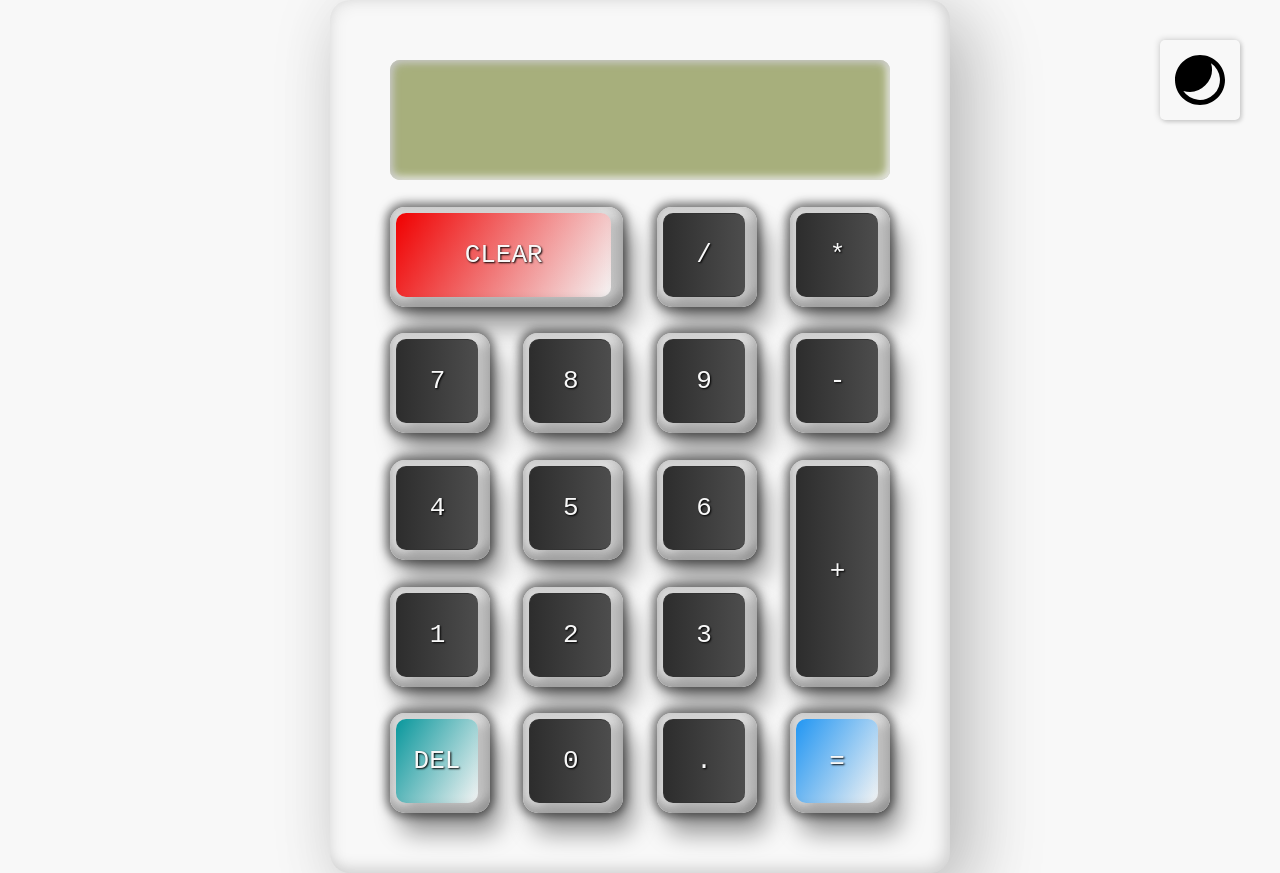
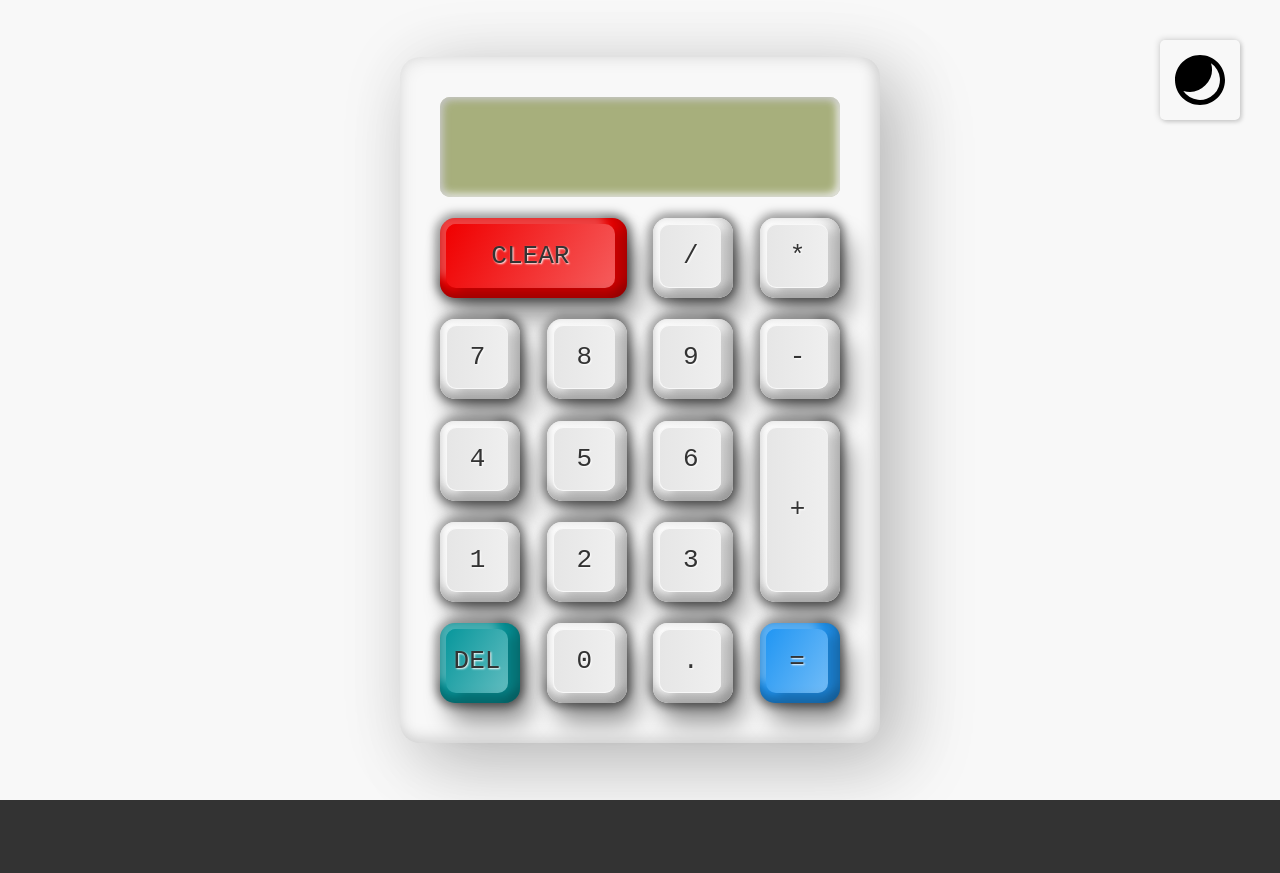
Before and after one commit to HendrixLyu/Calculator, a website built with Vite: page index.html in a window 1280 px wide. Both pictures are taken after a click on the picture 1200 px from the left and 80 px from the top of the page. After the commit the page ends 800 px from the top, so only its background shows below. Built offline with nearby package versions, Linux system fonts and the light colour scheme.

Commit message:
1st static version

```diff
--- a/main.js
+++ b/main.js
@@ -49,18 +49,18 @@ animation.switchTheme({ toDark: true });
 dom.toggle.sun.addEventListener("click", () => {
   animation.switchTheme({
     toDark: false,
-    switchBtnDuration: 0.4,
-    bgDuration: 1.0,
-    calcDuration: 0.8,
+    switchBtnDuration:0.6,
+    bgDuration: 1.5,
+    calcDuration: 0.5,
     calcDelay: 0.05,
   });
 });
 dom.toggle.moon.addEventListener("click", () => {
   animation.switchTheme({
     toDark: true,
-    switchBtnDuration: 0.4,
-    bgDuration: 1.0,
-    calcDuration: 0.8,
+    switchBtnDuration: 0.6,
+    bgDuration: 1.5,
+    calcDuration: 0.5,
     calcDelay: 0.05,
   });
 });
--- a/src/components/animation.js
+++ b/src/components/animation.js
@@ -133,19 +133,19 @@ class Animation {
     delay = 0,
   }) {
     const id = `#${btnInfo.id}`;
-    let bg = css.lightSpanBackgroundLinear;
+    let background = css.lightSpanBackgroundLinear;
     switch (btnInfo.id) {
       case "clear":
-        bg = css.clearColor;
+        background = css.clearColor;
         break;
       case "delete":
-        bg = css.deleteColor;
+        background = css.deleteColor;
         break;
       case "equal":
-        bg = css.equalColor;
+        background = css.equalColor;
         break;
     }
-    tween.to(id, { duration, delay, bg });
+    tween.to(id, { duration, delay, background });
   }
   calcBtnGroundToDark({
     btnInfo,
@@ -155,6 +155,17 @@ class Animation {
   }) {
     const id = `#${btnInfo.id}`;
     let background = css.darkSpanBackgroundLinear;
+    switch (btnInfo.id) {
+      case "clear":
+        background = css.clearDeepColor;
+        break;
+      case "delete":
+        background = css.deleteDeepColor;
+        break;
+      case "equal":
+        background = css.equalDeepColor;
+        break;
+    }
     tween.to(id, { duration, delay, background });
   }
   // 按键正面
@@ -164,16 +175,40 @@ class Animation {
     duration = 0,
     delay = 0,
   }) {
-    const id = `#${btnInfo.id}`;
-    let background = css.lightSpanBeforeBackgroundLinear;
-    tween.to(id, { duration, delay, background });
+    const id = CSSRulePlugin.getRule(`#${btnInfo.id}::before`);
+    // let background = css.lightSpanBeforeBackgroundLinear;
+    tween.to(id, {
+      duration,
+      delay,
+      color: css.lightTextColor,
+      textShadow: css.lightTextShadow,
+      background: css.lightSpanBeforeBackgroundLinear,
+      boxShadow: css.lightSpanBeforeBoxShadow,
+      borderTop: css.lightSpanBeforeBorder,
+      borderBottom: css.lightSpanBeforeBorder,
+      borderLeft: css.lightSpanBeforeBorder,
+    });
   }
   calcBtnBeforeToDark({
     btnInfo,
     tween = gsap.timeline(),
     duration = 0,
     delay = 0,
-  }) {}
+  }) {
+    const id = CSSRulePlugin.getRule(`#${btnInfo.id}::before`);
+    // let background = css.lightSpanBeforeBackgroundLinear;
+    tween.to(id, {
+      duration,
+      delay,
+      color: css.darkTextColor,
+      textShadow: css.darkTextShadow,
+      background: css.darkSpanBeforeBackgroundLinear,
+      boxShadow: css.darkSpanBeforeBoxShadow,
+      borderTop: css.darkSpanBeforeBorder,
+      borderBottom: css.darkSpanBeforeBorder,
+      borderLeft: css.darkSpanBeforeBorder,
+    });
+  }
 }
 
 const animation = new Animation();
--- a/style.css
+++ b/style.css
@@ -13,7 +13,7 @@
   --delete-deep-color: #006d75;
   --transition-color: #ffffff5c;
 
-  --span-size: 100px;
+  --span-size: 80px;
   --gap-size: calc(var(--span-size) / 3);
   --column-gap-size: var(--gap-size);
   --row-gap-size: calc(var(--gap-size) * 4 / 5);
@@ -124,7 +124,7 @@
 html,
 body {
   width: 100vw;
-  min-height: 100vh;
+  height: 100vh;
   display: grid;
   place-items: center;
   background: var(--dark-primary-color);
@@ -132,15 +132,15 @@ body {
 
 .calculator {
   position: relative;
-  max-width: 1200px;
+  max-width: 1000px;
   min-width: 300px;
   min-height: 400px;
   display: grid;
   grid-template-columns: repeat(1, 4fr);
-  grid-template-rows: 120px repeat(5, 1fr);
+  grid-template-rows: 100px repeat(5, 1fr);
   column-gap: var(--column-gap-size);
   row-gap: var(--row-gap-size);
-  padding: 60px;
+  padding: 40px;
   border-radius: 20px;
   box-shadow: var(--dark-calculator-background-shadow);
   text-shadow: var(--dark-text-shadow);
```
